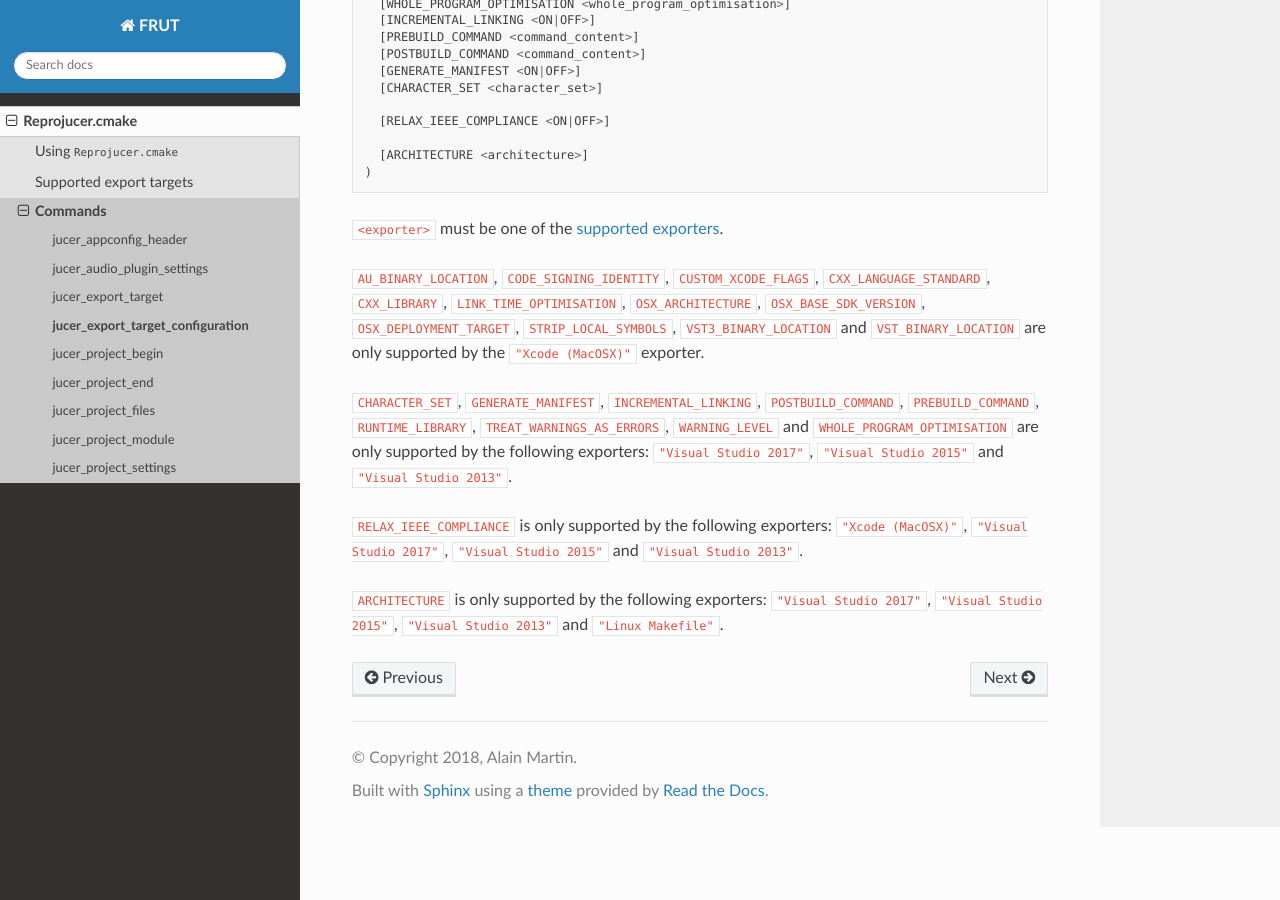
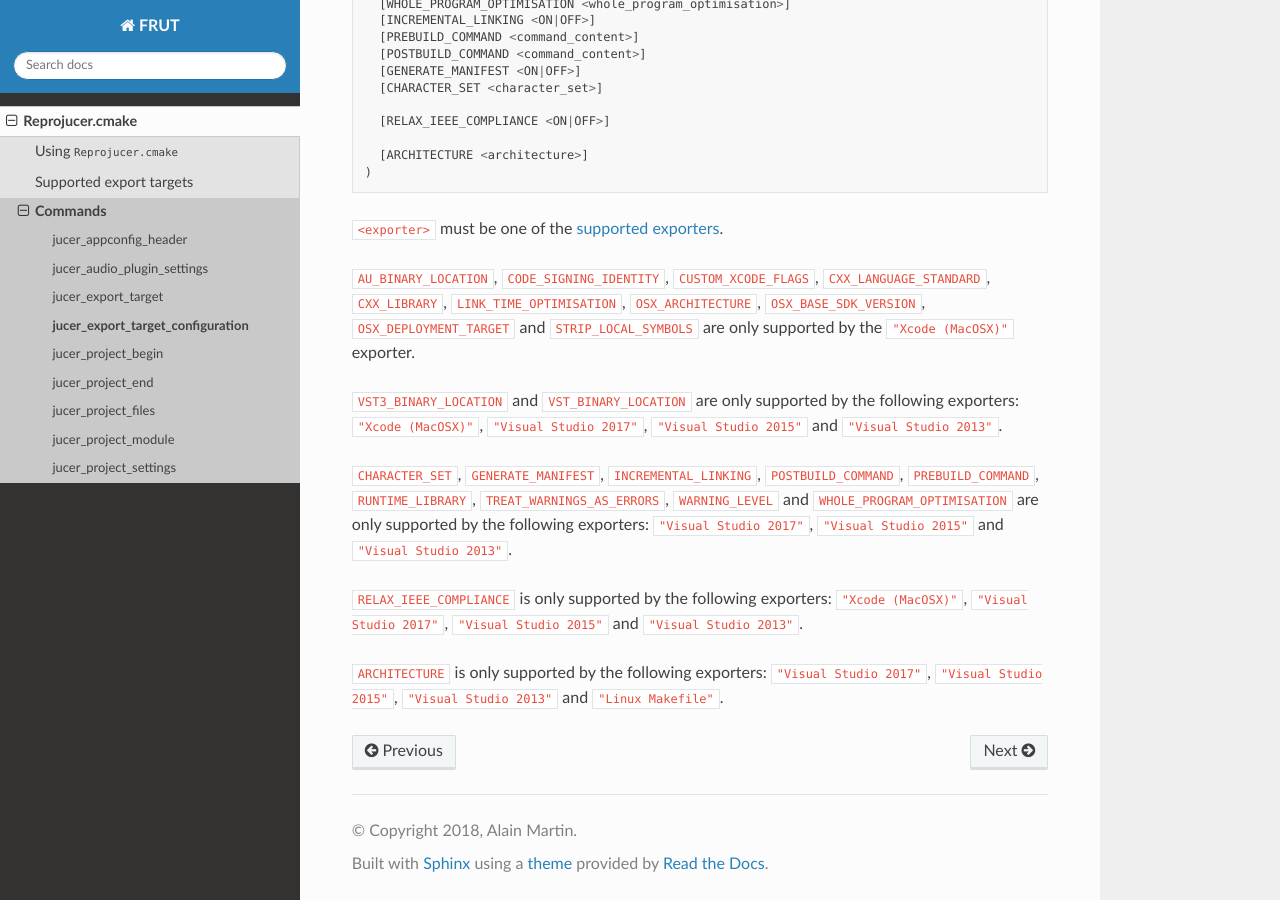
Before and after one commit to McMartin/FRUT, a Sphinx documentation site: the page built from docs/Reprojucer.cmake/command/jucer_export_target_configuration.rst, in a window 1280 px wide and 900 px high, scrolled down 746 px. Built offline with Sphinx 7.4.7 and the Read the Docs theme 2.0.0, drawn with Linux system fonts in a browser that asks for light colours.

Commit message:
Update documentation
This should have been done in 3197d0b34746388667534b2826df4e9c8b8be646.

```diff
--- a/docs/Reprojucer.cmake/command/jucer_export_target_configuration.rst
+++ b/docs/Reprojucer.cmake/command/jucer_export_target_configuration.rst
@@ -52,9 +52,12 @@ Define the settings specific to a configuration associated with an export target
 
 ``AU_BINARY_LOCATION``, ``CODE_SIGNING_IDENTITY``, ``CUSTOM_XCODE_FLAGS``,
 ``CXX_LANGUAGE_STANDARD``, ``CXX_LIBRARY``, ``LINK_TIME_OPTIMISATION``,
-``OSX_ARCHITECTURE``, ``OSX_BASE_SDK_VERSION``, ``OSX_DEPLOYMENT_TARGET``,
-``STRIP_LOCAL_SYMBOLS``, ``VST3_BINARY_LOCATION`` and ``VST_BINARY_LOCATION`` are only
-supported by the ``"Xcode (MacOSX)"`` exporter.
+``OSX_ARCHITECTURE``, ``OSX_BASE_SDK_VERSION``, ``OSX_DEPLOYMENT_TARGET`` and
+``STRIP_LOCAL_SYMBOLS`` are only supported by the ``"Xcode (MacOSX)"`` exporter.
+
+``VST3_BINARY_LOCATION`` and ``VST_BINARY_LOCATION`` are only supported by the following
+exporters: ``"Xcode (MacOSX)"``, ``"Visual Studio 2017"``, ``"Visual Studio 2015"`` and
+``"Visual Studio 2013"``.
 
 ``CHARACTER_SET``, ``GENERATE_MANIFEST``, ``INCREMENTAL_LINKING``, ``POSTBUILD_COMMAND``,
 ``PREBUILD_COMMAND``, ``RUNTIME_LIBRARY``, ``TREAT_WARNINGS_AS_ERRORS``, ``WARNING_LEVEL``
```
